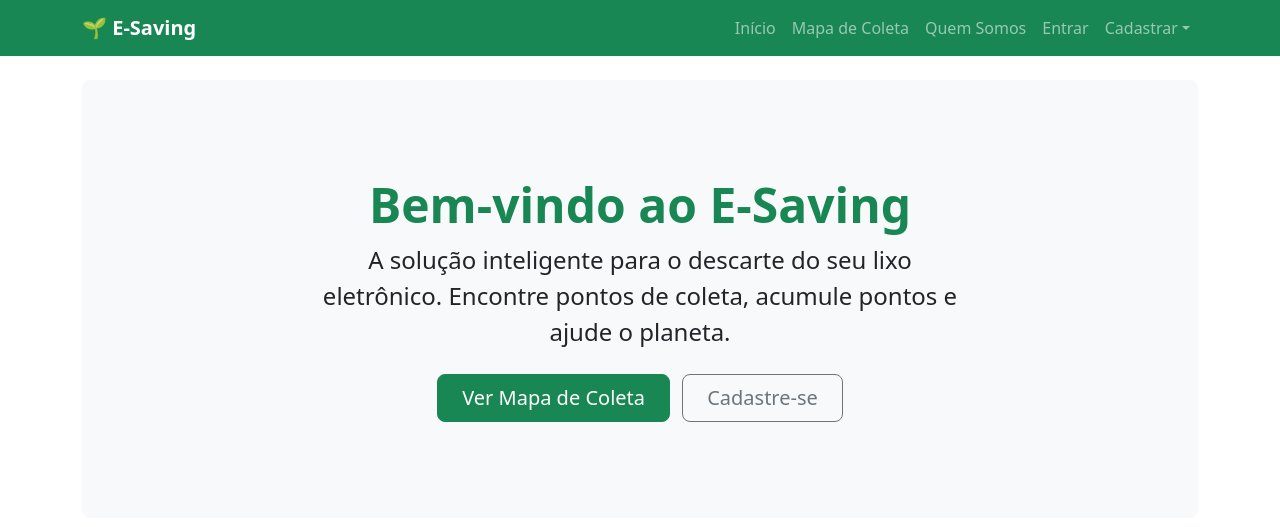
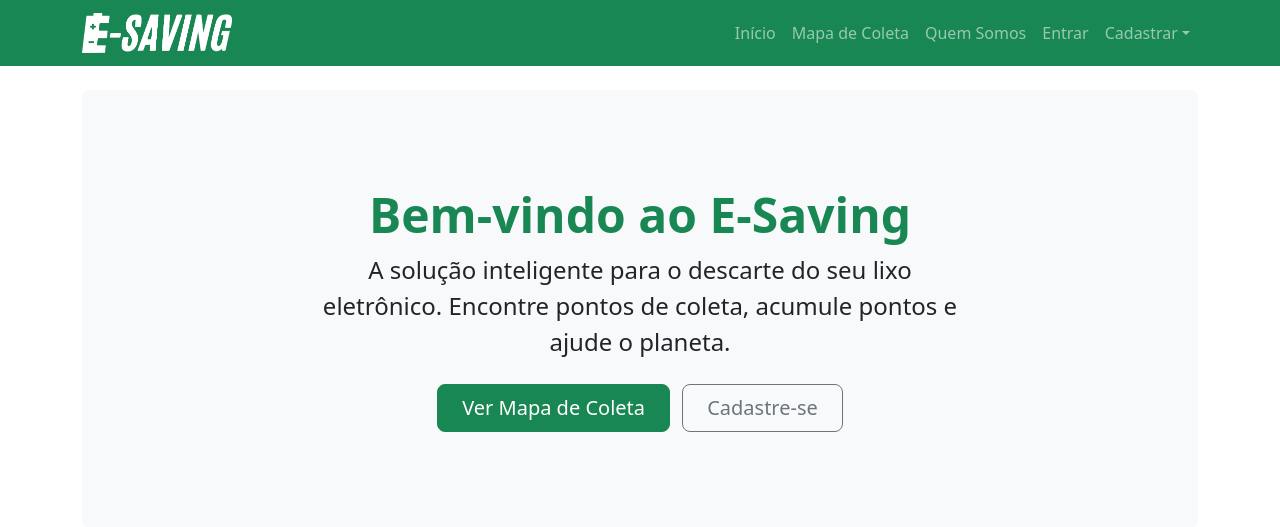
Before and after one commit to jv1303/e-saving-dj, a Django app: page / in a window 1280 px wide. Shown: the top 527 px of the page. Run offline with Django 4.2, Linux system fonts and the light colour scheme.

Commit message:
Replace text link with logo in navbar

```diff
--- a/esaving/app/templates/base.html
+++ b/esaving/app/templates/base.html
@@ -20,7 +20,9 @@
     <header>
         <nav class="navbar navbar-expand-lg navbar-dark bg-success">
             <div class="container">
-                <a class="navbar-brand fw-bold" href="{% url 'home' %}">🌱 E-Saving</a>
+                <a class="navbar-brand" href="{% url 'home' %}">
+                    <img src="{% static 'img/logo.png' %}" alt="E-Saving" height="40">
+                </a>
                 <button class="navbar-toggler" type="button" data-bs-toggle="collapse" data-bs-target="#navbarNav">
                     <span class="navbar-toggler-icon"></span>
                 </button>
```
